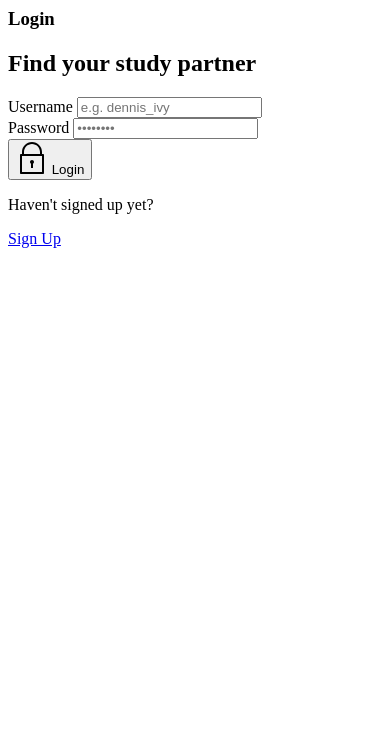
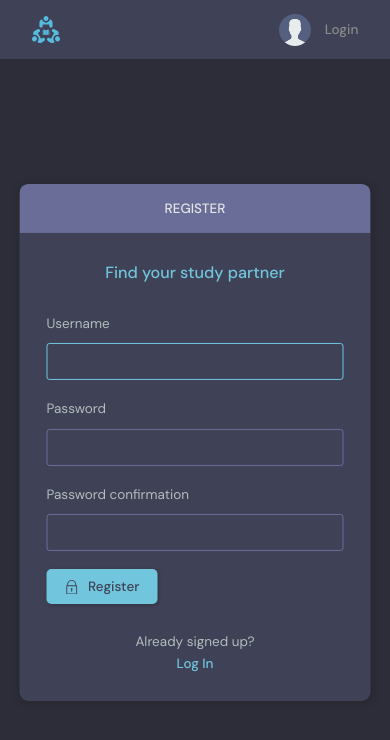
Before and after one commit to edenmengste/simple_projects, a Django app: page /register/ in a window 390 px wide. Shown: the top 740 px of the page. Run offline with Django 5.2, Linux system fonts and the light colour scheme.

Commit message:
Mobile responsiveness #1

```diff
--- a/studyBud/myproject/base/templates/base/feed_component.html
+++ b/studyBud/myproject/base/templates/base/feed_component.html
@@ -1,14 +1,14 @@
 {% for room in rooms %}
    <div class="roomListRoom">
             <div class="roomListRoom__header">
-              <a href="{% url 'profile' room.host.id% }" class="roomListRoom__author">
+              <a href="{% url 'profile' room.host.id %}" class="roomListRoom__author">
                 <div class="avatar avatar--small">
                   <img src="https://randomuser.me/api/portraits/women/11.jpg" />
                 </div>
-                <span> <a href="{% url 'profile' room.host.id %}">@{{room.host.username}}</a></span>
+                <span class="roomListRoom__username">@{{ room.host.username }}</span>
               </a>
               <div class="roomListRoom__actions">
-                <span>{{room.created|timesince}}</span>
+                 <span>{{room.created|timesince}}</span>
               </div>
             </div>
             <div class="roomListRoom__content">
--- a/studyBud/myproject/base/templates/base/home.html
+++ b/studyBud/myproject/base/templates/base/home.html
@@ -13,7 +13,7 @@
         <!-- Room List Start -->
         <div class="roomList">
           <div class="mobile-menu">
-            <form class="header__search">
+            <form action="{% url 'home' %}" method="GET" class="header__search">
               <label>
                 <svg version="1.1" xmlns="http://www.w3.org/2000/svg" width="32" height="32" viewBox="0 0 32 32">
                   <title>search</title>
--- a/studyBud/myproject/base/templates/base/login_register.html
+++ b/studyBud/myproject/base/templates/base/login_register.html
@@ -1,8 +1,9 @@
+{% extends "main.html" %}
 
 {% block content %}
     <main class="auth layout">
 
-      {% if page == login %}
+      {% if page == 'login' %}
       <div class="container">
         <div class="layout__box">
           <div class="layout__boxHeader">
@@ -22,9 +23,7 @@
               <div class="form__group">
                 <label for="password">Password</label>
                 <input
-                  id="password"
-                  name="password"
-                  type="password"
+                  id="password" name="password" type="password"
                   placeholder="&bull;&bull;&bull;&bull;&bull;&bull;&bull;&bull;"
                 />
               </div>
@@ -63,7 +62,7 @@
         <div class="layout__box">
           <div class="layout__boxHeader">
             <div class="layout__boxTitle">
-              <h3>Login</h3>
+              <h3>Register</h3>
             </div>
           </div>
           <div class="layout__body">
@@ -71,19 +70,13 @@
 
             <form class="form" action="" method="POST">
               {% csrf_token %}
+              {% for field in form %}
               <div class="form__group form__group">
-                <label for="room_name">Username</label>
-                <input id="username" name="username" type="text" placeholder="e.g. dennis_ivy" />
+                <label for="room_name">{{field.label}}</label>
+               {{field}}
+
               </div>
-              <div class="form__group">
-                <label for="password">Password</label>
-                <input
-                  id="password"
-                  name="password"
-                  type="password"
-                  placeholder="&bull;&bull;&bull;&bull;&bull;&bull;&bull;&bull;"
-                />
-              </div>
+           {% endfor%}
 
               <button class="btn btn--main" type="submit">
                 <svg
@@ -102,13 +95,13 @@
                   ></path>
                 </svg>
 
-                Login
+                Register
               </button>
             </form>
 
             <div class="auth__action">
-              <p>Haven't signed up yet?</p>
-              <a href="{%url 'register' %}" class="btn btn--link">Sign Up</a>
+              <p>Already signed up?</p>
+              <a href="{%url 'login' %}" class="btn btn--link">Log In</a>
             </div>
           </div>
         </div>
--- a/studyBud/myproject/base/views.py
+++ b/studyBud/myproject/base/views.py
@@ -20,7 +20,7 @@ def loginPage(request):
     if request.user.is_authenticated:
         return redirect("home")
     if request.method == "POST":
-        username = request.POST.get("username").lower()
+        username = request.POST.get("username")
         password = request.POST.get("password")
 
         try:
```
Also changed, not shown: studyBud/myproject/db.sqlite3.
